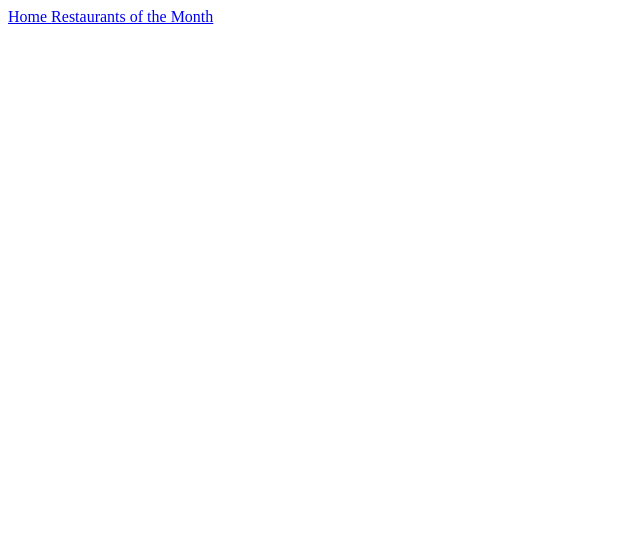
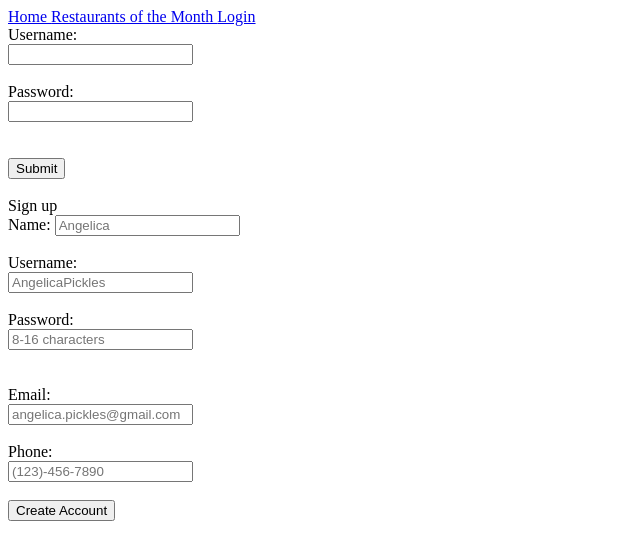
Before and after one commit to MCSimoes18/mealdeals-front-end, a React (Create React App) app: page /login in a window 1280 px wide. Shown: the top 560 px of the page, without its empty margins (0-640 px from the left). Built offline with nearby package versions, Linux system fonts and the light colour scheme.

Commit message:
login and search working

```diff
--- a/src/components/Home.js
+++ b/src/components/Home.js
@@ -5,75 +5,49 @@ import { BrowserRouter as Router, Route } from 'react-router-dom';
 import { connect } from 'react-redux';
 // Import Components //
 import NavBar from './NavBar';
+import RestaurantCard from './RestaurantCard';
 
 class Home extends React.Component {
 
   state = {
-    term: "",
-    zip: "",
-    restaurants: []
+    cuisine: "",
+    location: "",
+    rests: []
   }
 
   handleChange = (event) => {
-    this.setState({ term: event.target.value });
+    this.setState({
+      [event.target.name]: event.target.value
+    })
   }
 
   handleSubmit = (event) => {
     event.preventDefault();
-    this.props.dispatch({ type: "SEARCH", payload: this.state.term })
-    this.setState({ term: "" });
-    console.log(this.state.term)
-
-    this.handleSearch(this.state.term)
+    this.props.dispatch({ type: "SEARCH_LOC", payload: this.state.term })
+    this.props.dispatch({ type: "SEARCH_CUISINE", payload: this.state.term })
+    this.setState({ location: "", cuisine: "" });
+    console.log("cuisine", this.state.cuisine)
+    console.log("location", this.state.location)
+    this.handleSearch(this.state.cuisine, this.state.location)
   }
 
-  handleSearch = (searchTerm) => {
-   const body = JSON.stringify(searchTerm)
+  handleSearch = (cuisine, location) => {
+   const data = {cuisine: cuisine, location: location };
    return fetch("http://localhost:3000/api/v1/search", {
        method: "POST",
        headers: {
        'Accept': 'application/json',
        'Content-Type': 'application/json',
       },
-      'body': body
+      body: JSON.stringify(data),
   })
    .then(res => res.json())
-   .then(console.log)
+   .then(results => {this.setState ({
+     rests: results
+   }, () => console.log("did this work?", this.state.rests))
+  })
+  this.renderSearchCards()
  }
-
-  // handleSearch = (searchTerm) => {
-  //   const body = JSON.stringify(searchTerm)
-  //   return fetch("http://localhost:3000/api/v1/search", {
-  //       method: "POST",
-  //       headers: {
-  //       'Accept': 'application/json',
-  // 'Content-Type': 'application/json',
-  //      },
-  //      'body': body
-  //  })
-  //   .then(res => res.json())
-  //   .then(console.log)
-  //   // .then(res => res = res.businesses.slice(0,8))
-  //   // .then(res => this.setState({
-  //   //   search: res
-  //   // }))
-  // }
-
-  // handleSearch = (searchTerm) => {
-  //   return fetch("http://localhost:3000/api/v1/yelp", {
-  //       method: "GET",
-  //       headers: {
-  //       'Accept': 'application/json',
-  // 'Content-Type': 'application/json',
-  //      },
-  //  })
-  //   .then(res => res.json())
-  //   .then(console.log)
-  //   // .then(res => res = res.businesses.slice(0,8))
-  //   // .then(res => this.setState({
-  //   //   search: res
-  //   // }))
-  // }
 
 
   mapStateToProps(state) {
@@ -83,19 +57,34 @@ class Home extends React.Component {
   console.log("here", state.keyword)
 }
 
-
+renderSearchCards = () => {
+  if (this.state.rests.length == 0) {
+    return null
+  } else {
+    return this.state.rests.businesses.map(rest => {
+      return (
+      <RestaurantCard restaurant={rest} />
+      )
+    }
+  )
+  }
+}
 
   render() {
     return (
       <div>
         <h1> This is my Homepage </h1>
         <form onSubmit={this.handleSubmit}>
-          Keyword: <input type="text" value={this.state.term} onChange={this.handleChange} />
-          Zip Code: <input type="text" value={this.state.zip} onChange={this.handleChange} />
+          Cuisine: <input type="text" value={this.state.cuisine} name="cuisine" onChange={this.handleChange} />
+          Locations: <input type="text" value={this.state.location} name="location" onChange={this.handleChange} />
           <input type="submit" value="Submit" />
         </form>
+
+        {this.renderSearchCards()}
+
       </div>
     );
   };
 }
+
 export default connect()(Home);
--- /dev/null
+++ b/src/components/Login.js
@@ -0,0 +1,133 @@
+import React, { Component, Fragment } from 'react'
+import RestaurantCard from './RestaurantCard'
+
+
+export default class Login extends Component {
+  state = {
+    firstName: "",
+    username: "",
+    password: "",
+    email: "",
+    password: "",
+  }
+
+  handleChange = (e) => {
+    this.setState({
+      [e.target.name]: e.target.value
+    })
+  }
+
+  signupSubmit = (e) => {
+    e.preventDefault()
+    let data = {
+      name: this.state.firstName,
+      username: this.state.username,
+      password: this.state.password,
+      email: this.state.email,
+      phone: this.state.phone,
+    }
+    this.signupUser(data)
+  }
+
+  login = (e) => {
+    e.preventDefault()
+    if (this.state.username !== "" || this.state.password !== "") {
+      this.loginUser(this.state.username, this.state.password)
+    }
+  }
+
+  loginUser = (username, password) => {
+  console.log("will log in user", username, password);
+  fetch("http://localhost:3000/api/v1/users")
+  .then(res => res.json())
+  .then( json => {
+    let login_user = json.find( user => user.username === username)
+    if (login_user.password === password) {
+      console.log("success!")
+    }
+  })
+}
+
+  signupUser = (data) => {
+    fetch("http://localhost:3000/api/v1/users", {
+      method: "POST",
+      headers: {
+        "Content-Type": "application/json",
+        "Accepts": "application/json"
+      },
+      body: JSON.stringify(data)
+    })
+    .then(res => res.json())
+    .then(console.log)
+  }
+
+  renderSignUpForm = () => {
+    return (
+      <div className="signup">
+        <form onSubmit={this.signupSubmit}>
+          <label> Name: </label>
+          <input onChange={this.handleChange} type="text" name="firstName" placeholder="Angelica" value={this.state.firstName}/> <br />
+            <br />
+          <label> Username: </label>
+            <br />
+          <input onChange={this.handleChange} type="text"  name="username" placeholder="AngelicaPickles" value={this.state.username}/>
+            <br />
+            <br />
+          <label>Password: </label>
+            <br />
+          <input onChange={this.handleChange} type="password"  name="password" placeholder="8-16 characters" value={this.state.password}/><br />
+            <br />
+            <br />
+            <label>Email: </label>
+              <br />
+            <input onChange={this.handleChange} type="email"  name="email" placeholder="angelica.pickles@gmail.com" value={this.state.email}/><br />
+              <br />
+
+              <label>Phone: </label>
+                <br />
+              <input onChange={this.handleChange} type="phone"  name="phone" placeholder="(123)-456-7890" value={this.state.phone}/><br />
+                <br />
+          <button type="submit">Create Account</button>
+        </form>
+      </div>
+    )
+  }
+
+  renderLoginForm = () => {
+  return (
+    <div className="login">
+      <form onSubmit={this.login}>
+        <label>Username: </label>
+          <br/>
+        <input onChange={this.handleChange} type="text"  name="username" value={this.state.username}/><br />
+          <br />
+        <label>Password: </label>
+          <br />
+        <input onChange={this.handleChange} type="password"  name="password" value={this.state.password}/><br />
+          <br />
+          <br />
+        <button type="submit">Submit</button>
+          <br />
+          <br />
+        <a onClick={this.props.displaySignup}>Sign up</a>
+      </form>
+      {
+        this.props.errorLogin ?
+        <p>Invalid Username or Password</p>
+        :
+        null
+      }
+    </div>
+  )
+}
+
+render () {
+  return (
+    <div>
+      {this.renderLoginForm()}
+      {this.renderSignUpForm()}
+    </div>
+  )
+}
+
+}
--- a/src/components/NavBar.js
+++ b/src/components/NavBar.js
@@ -6,6 +6,7 @@ const NavBar = (props) => {
     <div className="navbar">
       <NavLink to="/"> Home </NavLink>
       <NavLink to="/MonthlyOffers" restaurants={props.restaurants}> Restaurants of the Month </NavLink>
+      <NavLink to="/Login"> Login </NavLink>
     </div>
   );
 };
--- a/src/components/RestaurantCard.js
+++ b/src/components/RestaurantCard.js
@@ -6,6 +6,12 @@ export default class RestaurantCard extends React.Component {
     return (
       <div>
         <h1> {this.props.restaurant.name} </h1>
+        <img src={this.props.restaurant.image_url} />
+        <p> Address: {this.props.restaurant.location.address1} </p>
+        <p> Price: {this.props.restaurant.price} </p>
+        <p> Rating: {this.props.restaurant.rating} </p>
+        <p> Reviews: {this.props.restaurant.review_count} </p>
+        <p> Contact: {this.props.restaurant.phone} </p>
       </div>
     )
   }
--- a/src/index.js
+++ b/src/index.js
@@ -10,6 +10,7 @@ import App from './App';
 import Home from './components/Home';
 import NavBar from './components/NavBar';
 import MonthlyOffers from './components/MonthlyOffers';
+import Login from './components/Login';
 import store from './store';
 
 
@@ -18,7 +19,8 @@ ReactDOM.render((
     <Router>
       <NavBar />
       <Route exact path="/" component={Home} />
-      <Route exact path="/MonthlyOffers" component={MonthlyOffers} />
+      <Route exact path="/monthly_offers" component={MonthlyOffers} />
+      <Route exact path="/login" component={Login} />
     </Router>
   </Provider>
 ),
--- a/src/reducer.js
+++ b/src/reducer.js
@@ -1,12 +1,16 @@
 const initialState = {
-  keyword: ""
+  location: "",
+  cuisine: ""
+
 }
 
 function reducer(state = initialState, action, payload) {
   console.log('%c reducer:', 'color: orange', state, action);
   switch (action.type) {
-    case "SEARCH":
-      return {...state, keyword: action.payload }
+    case "SEARCH_LOC":
+      return {...state, location: action.payload }
+    case "SEARCH_CUISINE":
+      return {...state, cuisine: action.payload }
     default:
       console.log('default case', state);
       return state;
```
